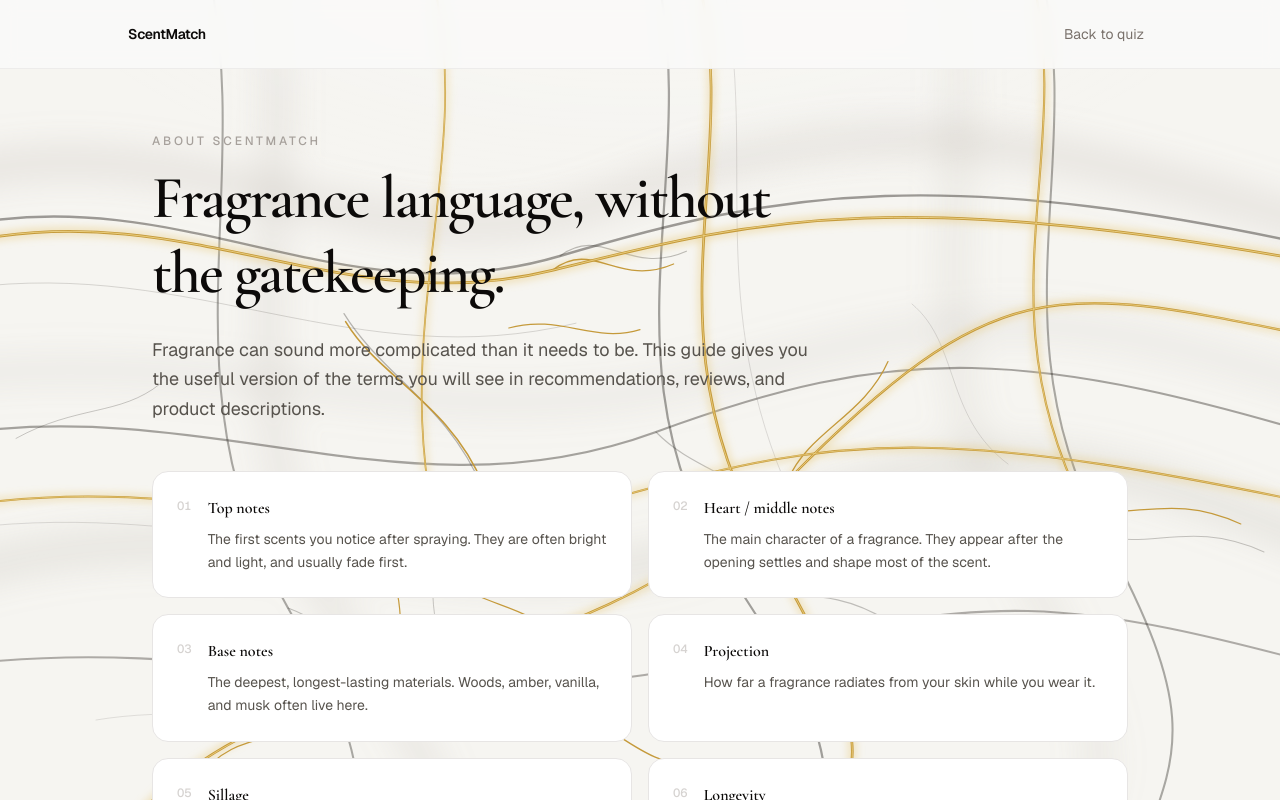
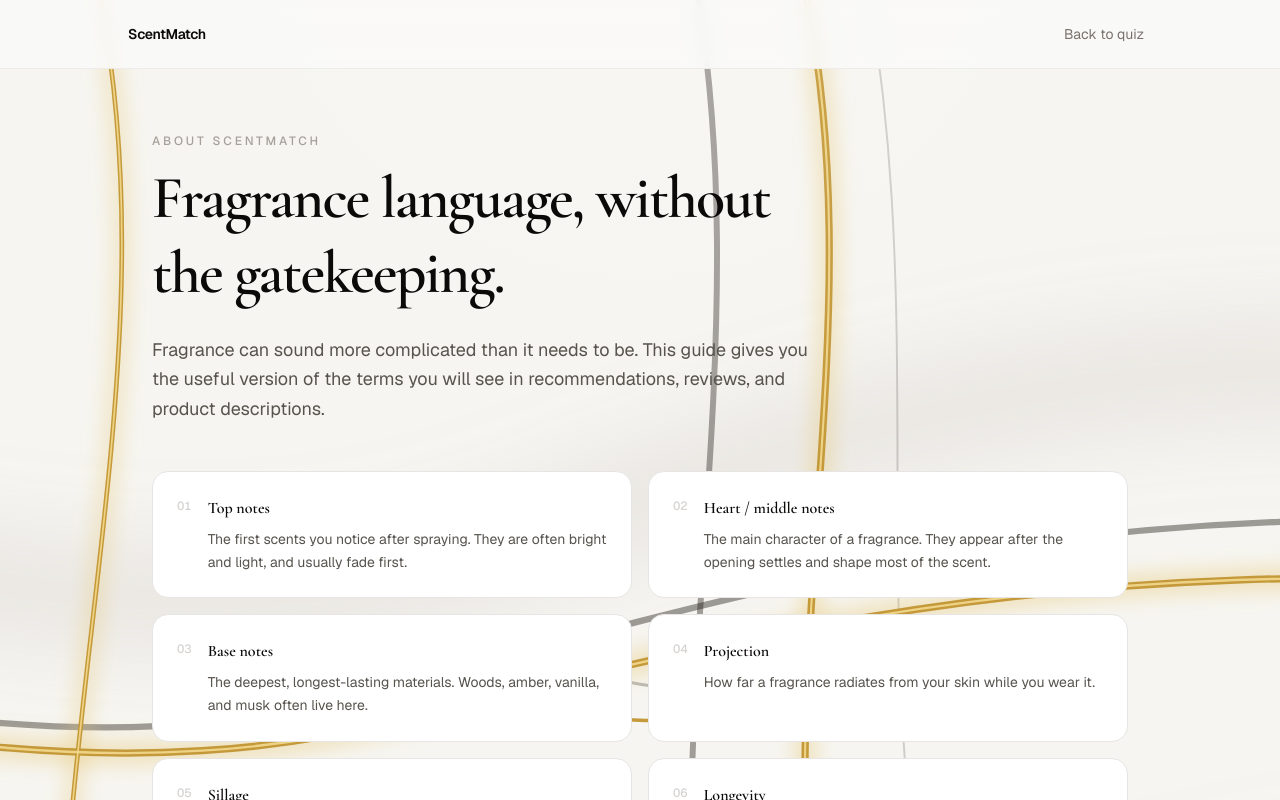
Before and after one commit to xicheng27/testfragtest, a Next.js app: page /about in a window 1280 px wide. Shown: the top 800 px of the page. Built offline with nearby package versions, Linux system fonts and the light colour scheme.

Commit message:
Use scroll (not fixed) marble background for reliable iOS rendering + full-page coverage
Co-Authored-By: Claude Opus 4.8 <noreply@anthropic.com>
Claude-Session: https://claude.ai/code/session_011QuGiMWZhVqiuwVDCrLkDC

```diff
--- a/app/globals.css
+++ b/app/globals.css
@@ -75,9 +75,9 @@
   --font-sans: var(--font-geist-sans);
 }
 
-/* Subtle white-marble surface with faint black & gold veining. Kept very
-   low-contrast so it reads as texture, never decoration that competes with
-   content. */
+/* White-marble surface with an extensive black & gold vein network. Bold
+   enough to read clearly as marble, while content sits on solid white cards
+   so text stays legible. */
 .marble-bg {
   background-color: var(--marble);
   background-image:
@@ -85,8 +85,10 @@
     url('/images/marble-veins.svg');
   background-repeat: no-repeat, no-repeat;
   background-size: cover, cover;
-  background-position: center top, center;
-  background-attachment: scroll, fixed;
+  background-position: center top, center top;
+  /* `scroll` (not `fixed`) so the marble paints the full page height and
+     renders reliably on iOS Safari, which mishandles fixed backgrounds. */
+  background-attachment: scroll, scroll;
 }
 
 body {
```
